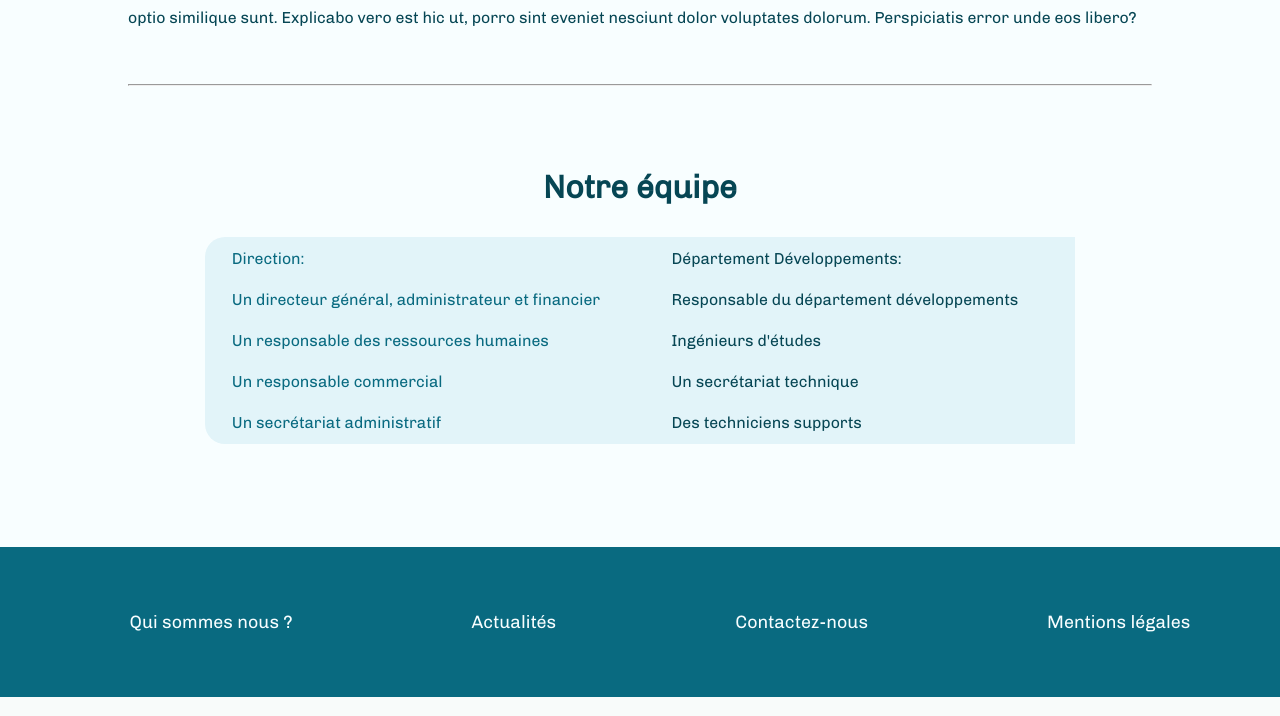
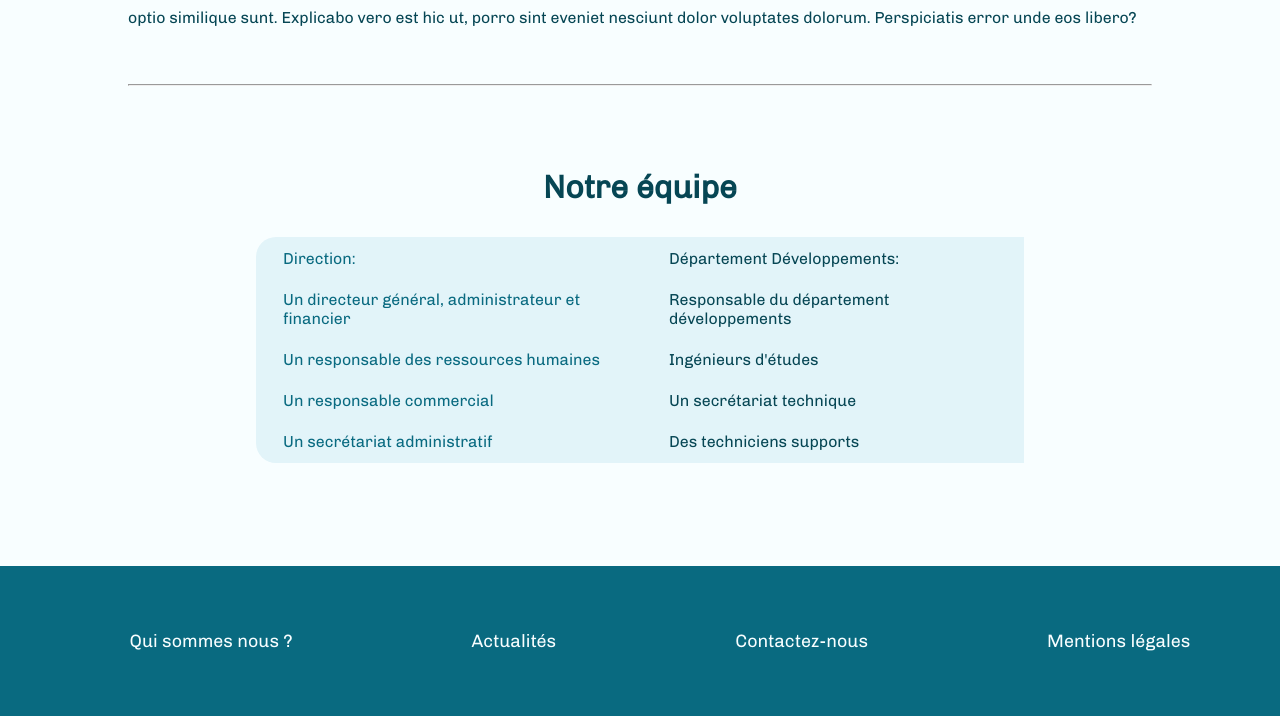
Before and after one commit to AlexRovere/Mission2, a PHP site: page /quiSommesNous.php in a window 1280 px wide. Shown: the part 528-1244 px from the top of the page. Run offline with PHP 8.4, Linux system fonts and the light colour scheme.

Commit message:
mimi modif main
j'ai modifié le width du table

```diff
--- a/main.css
+++ b/main.css
@@ -489,7 +489,7 @@ table {
     margin-left: auto;
     margin-right: auto;
     background-color: #E2F4F9;
-    width: 85%;
+    width: 75%;
     margin-bottom: 10%;
     border-radius: 20px 0px 0px 20px;
     height: 25%;
```
